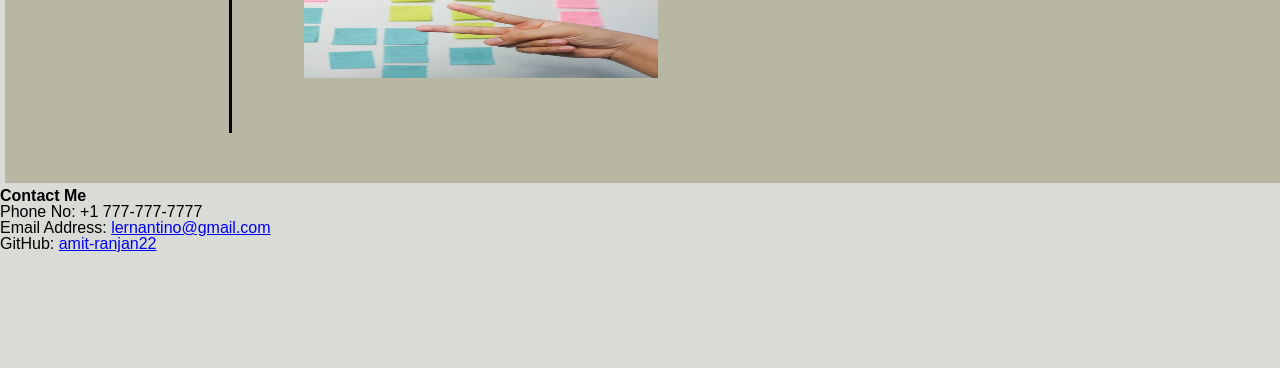
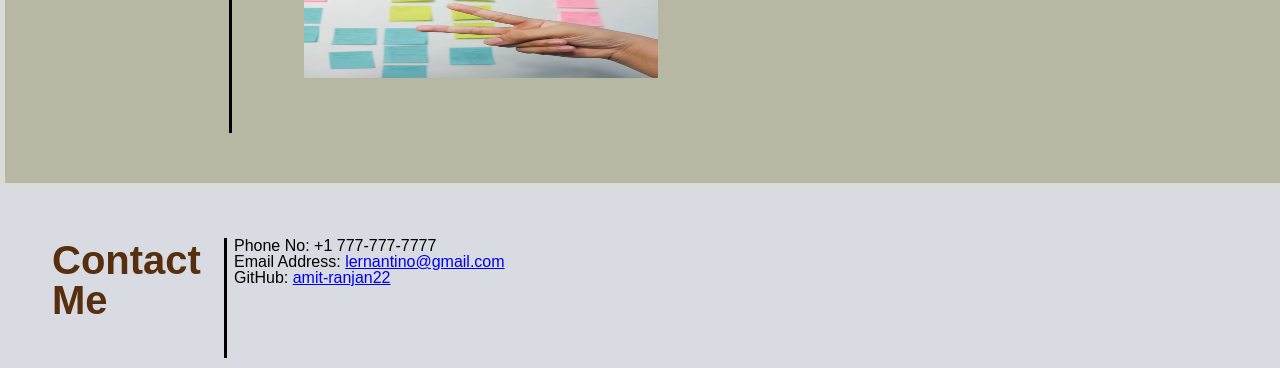
Before and after one commit to Amit-Ranjan22/Portfolio_Amitabh-Ranjan, a plain HTML site: page index.html in a window 1280 px wide. Shown: the part 1370-1738 px from the top of the page. Before the commit the page ends 1622 px from the top, so only its background shows below. Drawn offline with Linux system fonts and the light colour scheme.

Commit message:
give style attribute to .ContactMe-SubHeading{} & .ContactMe-SubHeading h2

```diff
--- a/style.css
+++ b/style.css
@@ -250,3 +250,27 @@ body {
   max-height: 100px;
   width: 100%;
 }
+
+/* giving background-color,padding & height to .ContactMe-Content  */
+.ContactMe-Content {
+  background-color: #d8dbe2;
+  padding: 50px;
+  height: 180px;
+}
+
+/* giving border,padding,width margin etc to .ContactMe-SubHeading */
+.ContactMe-SubHeading {
+  padding: 2px;
+  border-right: solid black;
+  width: 15%;
+  height: 120px;
+  float: left;
+  margin-top: 0px;
+  margin-right: 7px;
+}
+
+/* giving font size & text color to h2 inside .ContactMe-SubHeading */
+.ContactMe-SubHeading h2 {
+  font-size: 40px;
+  color: #582f0e;
+}
```
